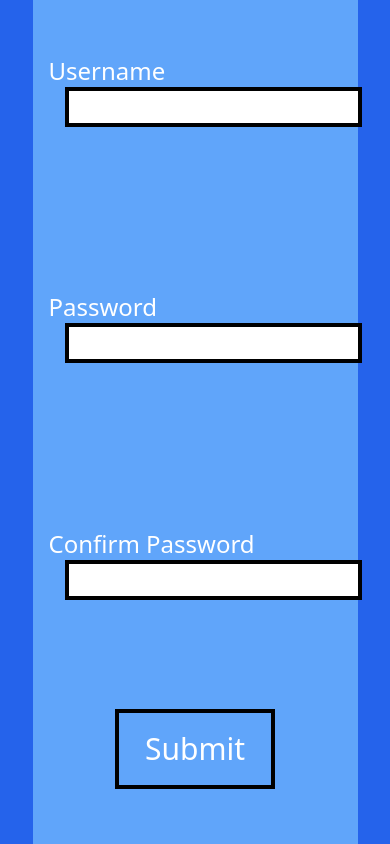
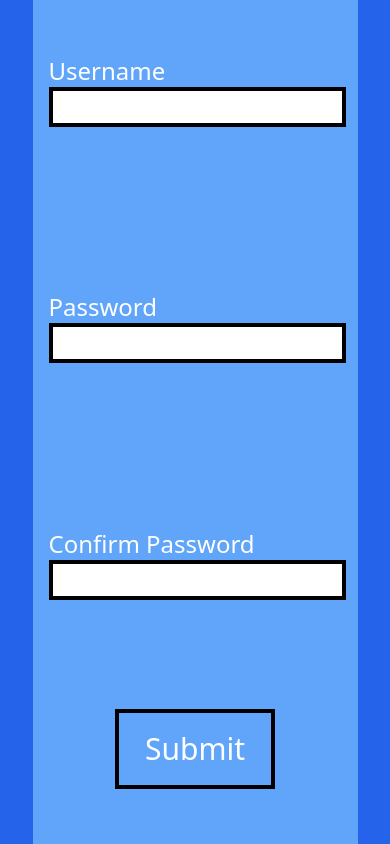
Before and after one commit to mcrawf9394/Messaging-App, a React (Vite) app in the folder TemplateFrontend/: page /signup in a window 390 px wide. Built offline with nearby package versions, Linux system fonts and the light colour scheme.

Commit message:
Added a few other alterations, but I am probably going to have to change a few things around to make sure that everything appears on the phone screen actually looks correct.

```diff
--- a/TemplateFrontend/src/components/App.jsx
+++ b/TemplateFrontend/src/components/App.jsx
@@ -5,19 +5,19 @@ function App() {
       <h1 className='h-20 sticky top-0 text-center text-5xl bg-blue-600 text-white mb-10 sm:mb-0 sm:text-6xl'>Messaging App</h1>
       <div className='w-10/12 h-4/5 mx-auto bg-white mt-5 rounded-lg'>
         <h2 className='text-3xl mb-10 text-center mx-5 border-b-4 border-solid border-black pt-4 pb-4'>This is a messaging app built for the Odin Project</h2>
-        <p className='text-base my-10 indent-6 mx-10'>On this application, you can create an account and send messages to other users. This project was made with the MERN stack and uses the passport strategy for jsonwebtokens to authenticate users. The project also uses socket.io to create a better user experience of the chatrooms. Socket.io does the heavy lifting when it comes to creating websockets so that the the user does not constantly have to refresh the page to view new messaages.</p>
+        <p className='text-sm md:text-base my-10 indent-6 mx-10'>On this application, you can create an account and send messages to other users. This project was made with the MERN stack and uses the passport strategy for jsonwebtokens to authenticate users. The project also uses socket.io to create a better user experience of the chatrooms. Socket.io does the heavy lifting when it comes to creating websockets so that the the user does not constantly have to refresh the page to view new messages.</p>
         <div className='w-full inline-flex justify-around mt-10 sm:mt-28'>
-          <button className='h-20 w-40 transition duration-300 ease-in-out border-4 border-black border-solid sm:hover:scale-125 hover:bg-black hover:text-white' onClick={click => {
+          <button className='md:h-20 md:w-40 transition duration-300 ease-in-out border-4 border-black border-solid sm:hover:scale-125 hover:bg-black hover:text-white' onClick={click => {
             click.preventDefault()
             navigate('/login')
           }}>Login</button>
-          <button className='h-20 w-40 transition duration-300 ease-in-out border-4 border-black border-solid sm:hover:scale-125 hover:bg-black hover:text-white' onClick={click => {
+          <button className='sm:h-20 sm:w-40 transition duration-300 ease-in-out border-4 border-black border-solid sm:hover:scale-125 hover:bg-black hover:text-white' onClick={click => {
             click.preventDefault()
             navigate('/signup')
           }}>Create Account</button>
         </div>
       </div>
-      <footer className='sticky bottom-0 text-center text-white text-lg'>Created by Sam Crawford - <a target="_blank" href="https://icons8.com/icon/jOjH1Mt48Fp1/chat-message">Message</a> icon by <a target="_blank" href="https://icons8.com">Icons8</a></footer>
+      <footer className='sticky bottom-0 text-center text-white sm:text-lg'>Created by Sam Crawford - <a target="_blank" href="https://icons8.com/icon/jOjH1Mt48Fp1/chat-message">Message</a> icon by <a target="_blank" href="https://icons8.com">Icons8</a></footer>
     </div>
 }
 
--- a/TemplateFrontend/src/components/Home.jsx
+++ b/TemplateFrontend/src/components/Home.jsx
@@ -45,7 +45,7 @@ function Home () {
     } else {
         return <div className="bg-blue-600 h-screen">
             <nav className="bg-blue-400 grid grid-cols-2">
-                <h1 className="text-4xl self-center">Hello {localStorage.getItem('name')}!</h1>
+                <h1 className="text-xl sm:text-4xl self-center">Hello {localStorage.getItem('name')}!</h1>
                 <button className="my-8 transition ease-in-out delay-150 hover:text-white justify-self-end" onClick={click => {
                     click.preventDefault()
                     if (clicked === false) {
@@ -58,7 +58,7 @@ function Home () {
             <Element clicked={clicked} chatRooms={chatRooms}/>
             <div className="w-10/12 mx-auto mt-20">
                 <h2 className="text-center">This is some Information that I should type out later</h2>
-                <button className="border-4 border-solid border-black my-8 h-20 w-52 float-left ml-12 transition ease-in-out hover:scale-110 hover:text-white hover:bg-black" onClick={click => {
+                <button className="w-full border-4 border-solid border-black my-8 h-20 sm:w-52 sm:float-left sm:ml-12 transition ease-in-out hover:scale-110 hover:text-white hover:bg-black" onClick={click => {
                     click.preventDefault()
                     if (otherClick === true) {
                         setOtherClick(false)
@@ -66,7 +66,7 @@ function Home () {
                         setOtherClick(true)
                     }
                 }}>Create Chat Room</button>
-                <button className="border-4 border-solid border-black my-8 h-20 w-52 float-right mr-12 transition ease-in-out hover:scale-110 hover:text-white hover:bg-black" onClick={click => {
+                <button className="w-full border-4 border-solid border-black my-8 h-20 sm:w-52 sm:float-right sm:mr-12 transition ease-in-out hover:scale-110 hover:text-white hover:bg-black" onClick={click => {
                     click.preventDefault()
                     navigate('/chatrooms')
                 }}>Join Existing Chat Rooms</button>
--- a/TemplateFrontend/src/components/UserHandling/Login.jsx
+++ b/TemplateFrontend/src/components/UserHandling/Login.jsx
@@ -8,9 +8,9 @@ function Login () {
     return <div className="bg-blue-600">
         <Form className="w-10/12 mx-auto h-screen bg-blue-400 grid grid-rows-8">
             <label className="ml-4 text-white self-end text-2xl" htmlFor="username">Username</label>
-            <input className="h-10 row-span-2 bg-white ml-8 w-11/12 border-black border-4" id="username" value={username} onChange={e => {setUsername(e.target.value)}} type="text" required/>
+            <input className="h-10 row-span-2 bg-white ml-4 w-11/12 border-black border-4 sm:ml-8" id="username" value={username} onChange={e => {setUsername(e.target.value)}} type="text" required/>
             <label className="ml-4 text-white self-end text-2xl" htmlFor="password">Password</label>
-            <input className="h-10 row-span-2 bg-white ml-8 w-11/12 border-black border-4" id="password" value={password} onChange={e => {setPassword(e.target.value)}} type="text" required/>
+            <input className="h-10 row-span-2 bg-white ml-4 w-11/12 border-black border-4 sm:ml-8" id="password" value={password} onChange={e => {setPassword(e.target.value)}} type="text" required/>
             <button className="text-white text-3xl self-start justify-self-center  h-20 w-40 transition duration-300 ease-in-out border-4 border-black border-solid hover:scale-125 hover:bg-black hover:text-white" onClick={async (click) => {
                 click.preventDefault()
                 try {
--- a/TemplateFrontend/src/components/UserHandling/Signup.jsx
+++ b/TemplateFrontend/src/components/UserHandling/Signup.jsx
@@ -9,11 +9,11 @@ function Signup () {
     return <div className="bg-blue-600">
         <Form className="w-10/12 mx-auto h-screen bg-blue-400 grid">
             <label className="ml-4 text-white self-end text-2xl" htmlFor="username">Username</label>
-            <input className="h-10 row-span-2 bg-white ml-8 w-11/12 border-black border-4" id="username" value={username} onChange={e => setUsername(e.target.value)} type="text" required/>
+            <input className="h-10 row-span-2 bg-white ml-4 w-11/12 border-black border-4 sm:ml-8" id="username" value={username} onChange={e => setUsername(e.target.value)} type="text" required/>
             <label className="ml-4 text-white self-end text-2xl" htmlFor="password">Password</label>
-            <input className="h-10 row-span-2 bg-white ml-8 w-11/12 border-black border-4" id="password" value={password} onChange={e => setPassword(e.target.value)} type="text" required/>
+            <input className="h-10 row-span-2 bg-white ml-4 w-11/12 border-black border-4 sm:ml-8" id="password" value={password} onChange={e => setPassword(e.target.value)} type="text" required/>
             <label className="ml-4 text-white self-end text-2xl" htmlFor="confirm">Confirm Password</label>
-            <input className="h-10 row-span-2 bg-white ml-8 w-11/12 border-black border-4" id="confirm" value={confirm} onChange={e => setConfirm(e.target.value)} type="text" required/>
+            <input className="h-10 row-span-2 bg-white ml-4 w-11/12 border-black border-4 sm:ml-8" id="confirm" value={confirm} onChange={e => setConfirm(e.target.value)} type="text" required/>
             <button className="text-white text-3xl self-start justify-self-center  h-20 w-40 transition duration-300 ease-in-out border-4 border-black border-solid hover:scale-125 hover:bg-black hover:text-white" onClick={async (click) => {
                 click.preventDefault()
                 try {
```
